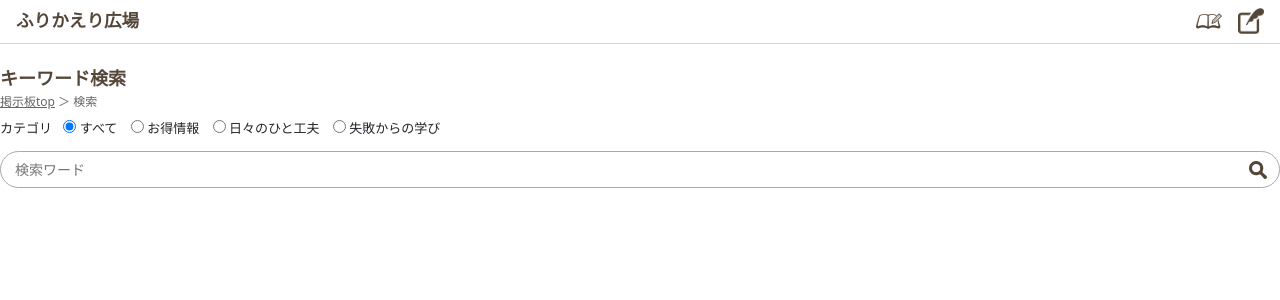
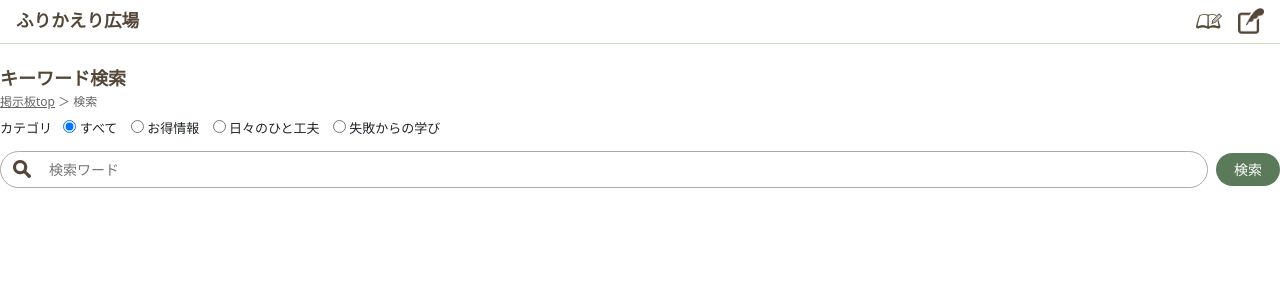
Before and after one commit to m1s0ra392-spec/Furikaeri-Wallet, a Django app: page /board/search/ in a window 1280 px wide. Shown: the part 57-357 px from the top of the page. Run offline with Django 5.2, Linux system fonts and the light colour scheme; the visitor is signed in with stand-in values (Sample User, id 1); data that the repository does not hold is empty; some web fonts are replaced.

Commit message:
掲示板検索ページ修正

```diff
--- a/templates/board/search.html
+++ b/templates/board/search.html
@@ -35,11 +35,10 @@
   .search-box {
     display: flex;
     align-items: center;
-    border: 1px solid #aaa;
     border-radius: 24px;
     padding: 6px 12px;
     background: #fff;
-    margin-bottom: 10px;
+    gap: 8px;
   }
   .search-box input[type="text"] {
     border: none;
@@ -48,14 +47,7 @@
     font-size: 14px;
     background: transparent;
   }
-  .search-box button[type="submit"] {
-    border: none;
-    background: transparent;
-    cursor: pointer;
-    font-size: 18px;
-    padding: 0;
-    line-height: 1;
-  }
+
 
   /* 選択中タグエリア */
   .selected-tag-area {
@@ -130,14 +122,15 @@
   {% endfor %}
 </div>
 
-  {# 検索ボックス #}
-  <div class="search-box">
-    <input type="text" name="q" placeholder="検索ワード">
+{# 検索ボックス #}
+<div style="display:flex; align-items:center; gap:8px; margin-bottom:10px;">
+  <div class="search-box" style="flex:1; border:1px solid #aaa;">
     {% load static %}
-<button type="submit" style="line-height:1; padding:0; border:none; background:transparent; cursor:pointer;">
-  <img src="{% static 'images/サーチアイコン.png' %}" style="width:18px; height:18px; object-fit:contain;" alt="検索">
-</button>
+    <img src="{% static 'images/サーチアイコン.png' %}" style="width:18px; height:18px; object-fit:contain; margin-right:8px;" alt="検索">
+    <input type="text" name="q" placeholder="検索ワード" style="border:none; outline:none; flex:1; font-size:14px; background:transparent;">
   </div>
+  <button type="submit" style="padding:6px 18px; background:#5a7a5a; color:#fff; border:none; border-radius:24px; font-size:14px; cursor:pointer; white-space:nowrap;">検索</button>
+</div>
 
   {# 選択中タグ表示エリア #}
   <div class="selected-tag-area" id="selected-tags"></div>
```
